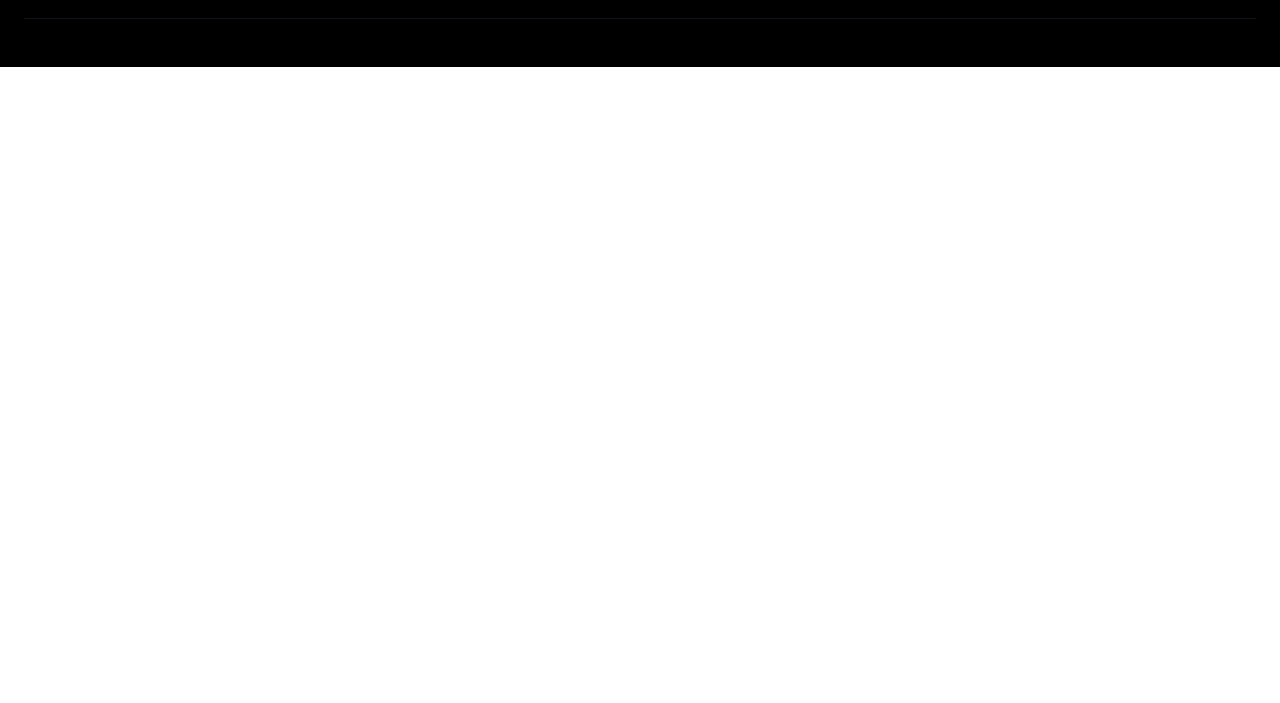
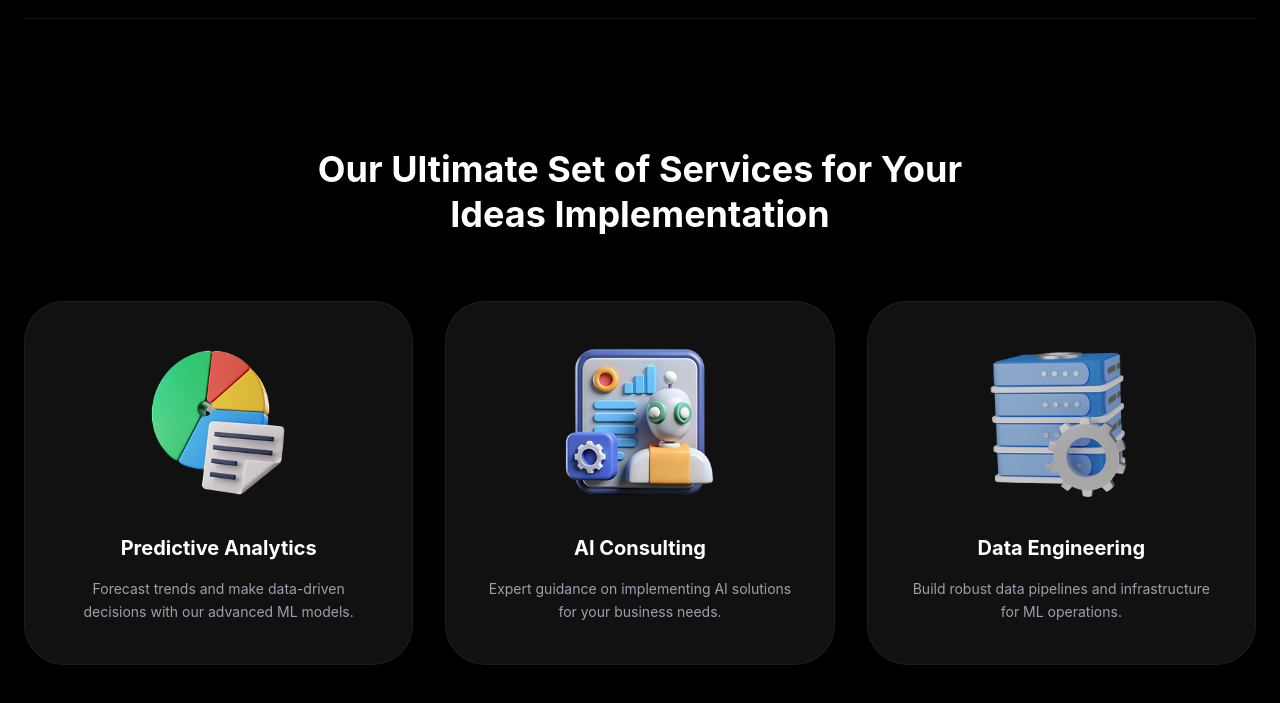
Before and after one commit to Ilyos11/Exam-Project, a website: page index.html in a window 1280 px wide. Shown: the part 1020-1723 px from the top of the page. Before the commit the page ends 1087 px from the top, so only its background shows below. Drawn offline with nearby package versions, Linux system fonts and the light colour scheme; files that its build step writes are made by us from their sources.

Commit message:
Section 4

```diff
--- a/index.html
+++ b/index.html
@@ -115,6 +115,56 @@
 
 
 
+<!-- Section 4 -->
+<section class="bg-black text-white py-20 px-6">
+  <div class="max-w-7xl mx-auto">
+
+    <h2 class="text-3xl md:text-4xl font-bold text-center mb-16 max-w-2xl mx-auto leading-tight">
+      Our Ultimate Set of Services for Your <br class="hidden md:block"> Ideas Implementation
+    </h2>
+
+
+    <div class="grid grid-cols-1 md:grid-cols-3 gap-8">
+
+
+      <div class="bg-[#111111] rounded-[40px] p-10 flex flex-col items-center text-center border border-white/5 hover:border-blue-600/50 transition-colors group">
+        <div class="mb-8 transform group-hover:scale-110 transition-transform duration-300">
+          <img src="./img/Predective Analytics.png" alt="Predictive Analytics" class="w-40 h-40 object-contain">
+        </div>
+        <h3 class="text-xl font-bold mb-4">Predictive Analytics</h3>
+        <p class="text-gray-400 text-sm leading-relaxed">
+          Forecast trends and make data-driven decisions with our advanced ML models.
+        </p>
+      </div>
+
+
+      <div class="bg-[#111111] rounded-[40px] p-10 flex flex-col items-center text-center border border-white/5 hover:border-blue-600/50 transition-colors group">
+        <div class="mb-8 transform group-hover:scale-110 transition-transform duration-300">
+          <img src="./img/AI Consulting.png" alt="AI Consulting" class="w-40 h-40 object-contain">
+        </div>
+        <h3 class="text-xl font-bold mb-4">AI Consulting</h3>
+        <p class="text-gray-400 text-sm leading-relaxed">
+          Expert guidance on implementing AI solutions for your business needs.
+        </p>
+      </div>
+
+
+      <div class="bg-[#111111] rounded-[40px] p-10 flex flex-col items-center text-center border border-white/5 hover:border-blue-600/50 transition-colors group">
+        <div class="mb-8 transform group-hover:scale-110 transition-transform duration-300">
+          <img src="./img/Data Engeenering.png" alt="Data Engineering" class="w-40 h-40 object-contain">
+        </div>
+        <h3 class="text-xl font-bold mb-4">Data Engineering</h3>
+        <p class="text-gray-400 text-sm leading-relaxed">
+          Build robust data pipelines and infrastructure for ML operations.
+        </p>
+      </div>
+
+    </div>
+  </div>
+</section>
+
+
+
 
 </body>
 </html>
```
Also changed, not shown: img/AI Consulting.png (added), img/Data Engeenering.png (added), img/Predective Analytics.png (added).
